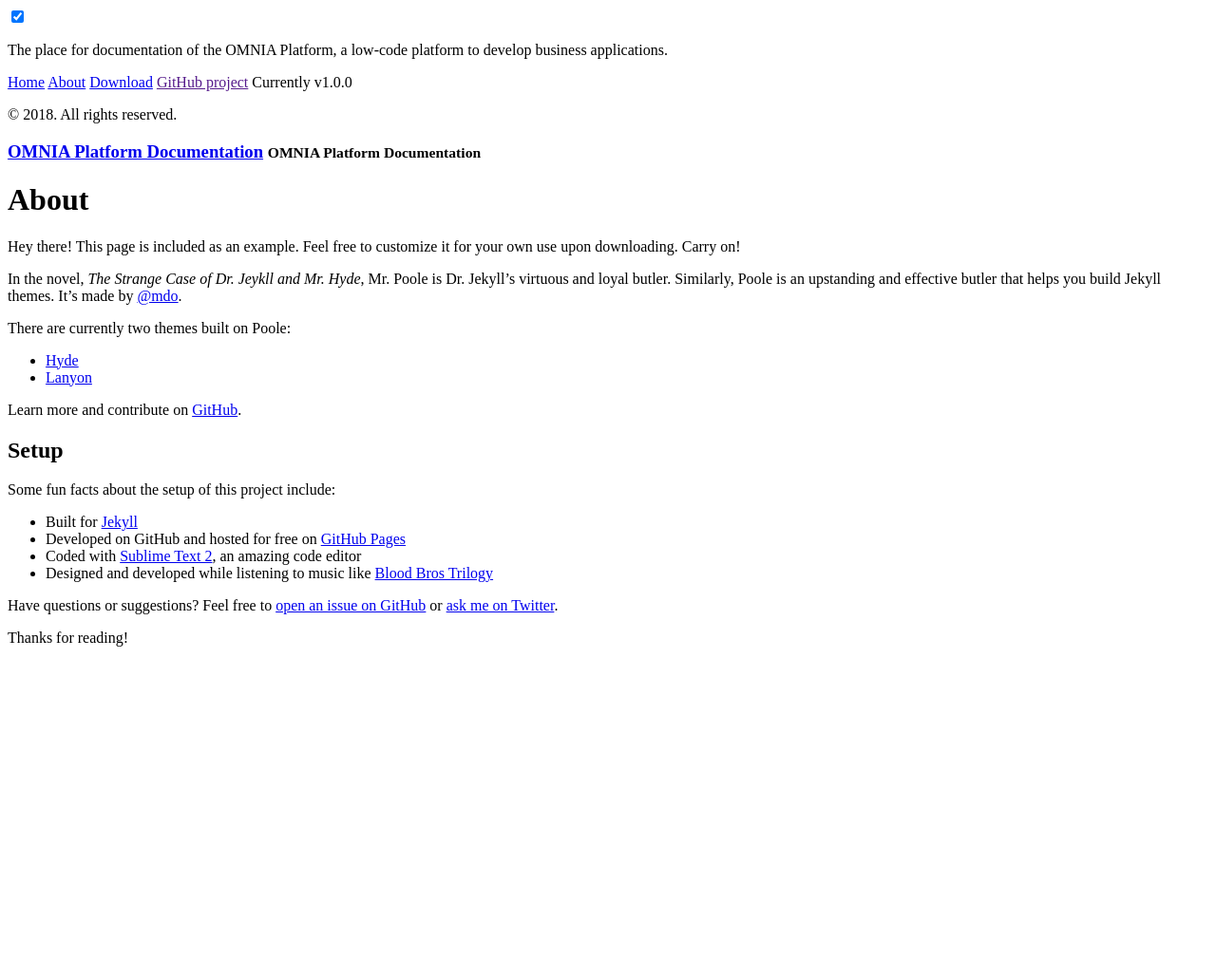
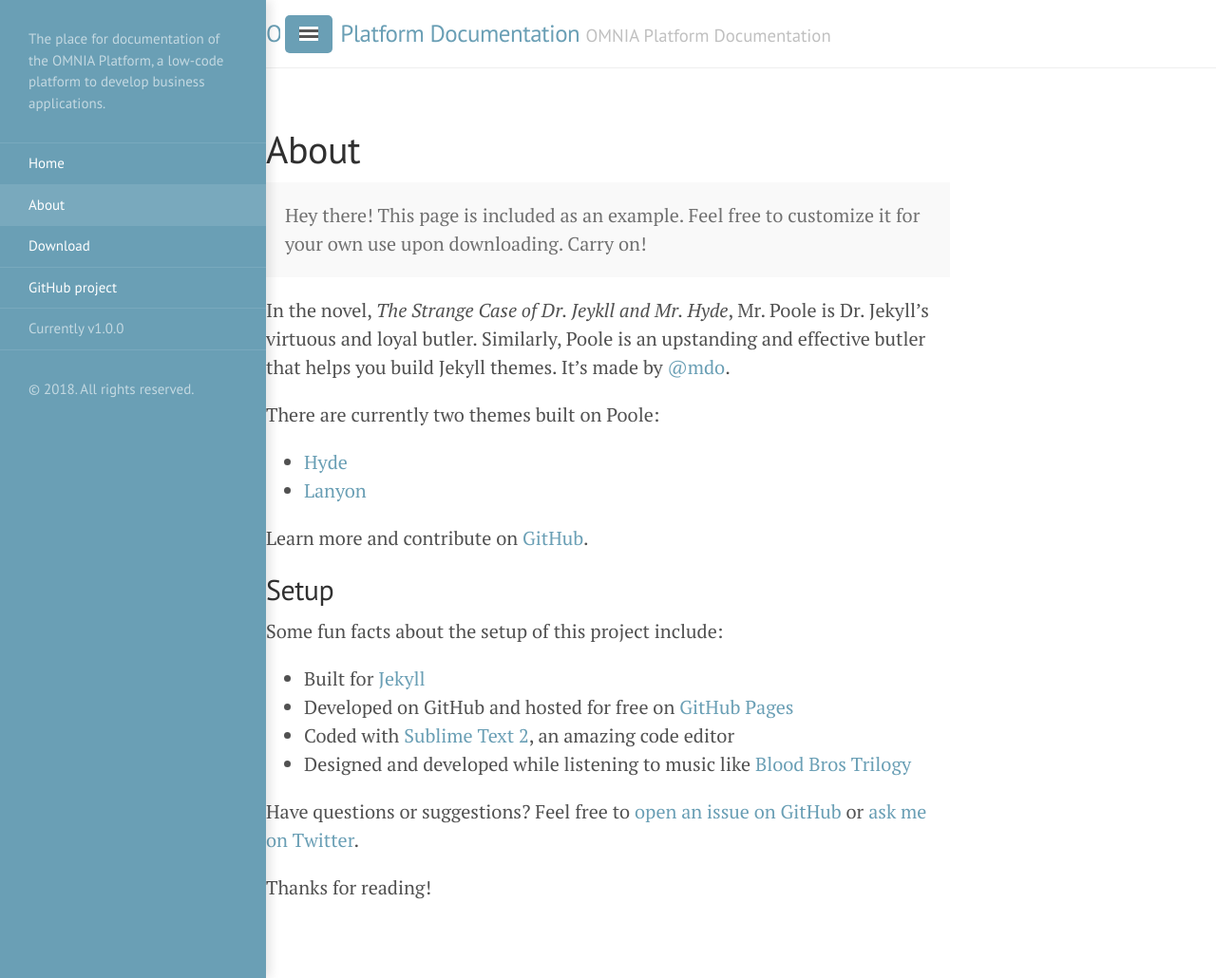
Before and after one commit to daniel8lopes/omnia3, a Jekyll site: the page built from docs/about.md, in a window 1280 px wide and 1030 px high. Shown: the whole window at 95% size. Built offline with Jekyll 4.4.1, drawn with Linux system fonts in a browser that asks for light colours.

Commit message:
Fix baseURL

```diff
--- a/docs/_config.yml
+++ b/docs/_config.yml
@@ -8,7 +8,7 @@ title:               OMNIA Platform Documentation
 tagline:             'OMNIA Platform Documentation'
 description:         'The place for documentation of the OMNIA Platform, a low-code platform to develop business applications.'
 url:                 https://numbersbelieve.github.io
-baseurl:             'omnia3/'
+baseurl:             '/omnia3'
 
 gems: [jekyll-paginate]
 paginate: 5
```
